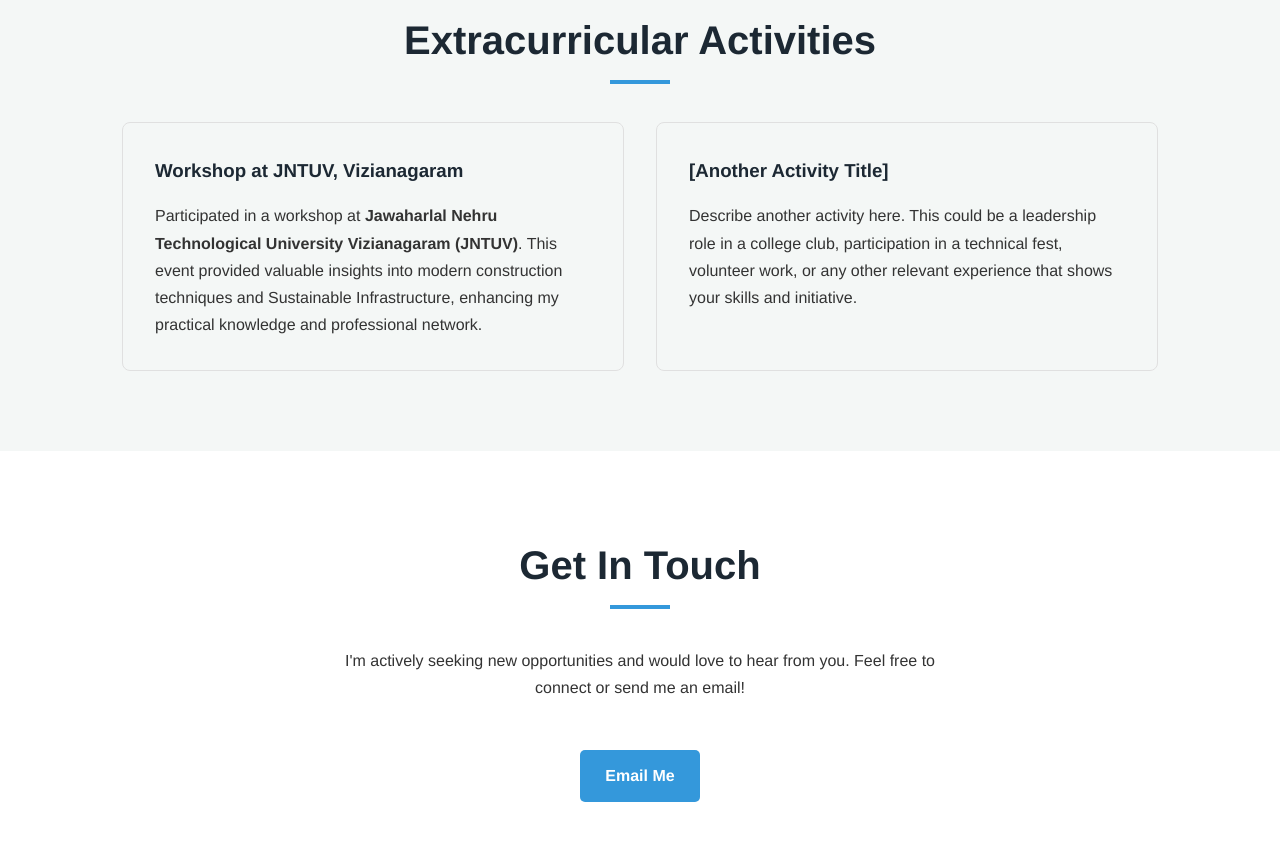
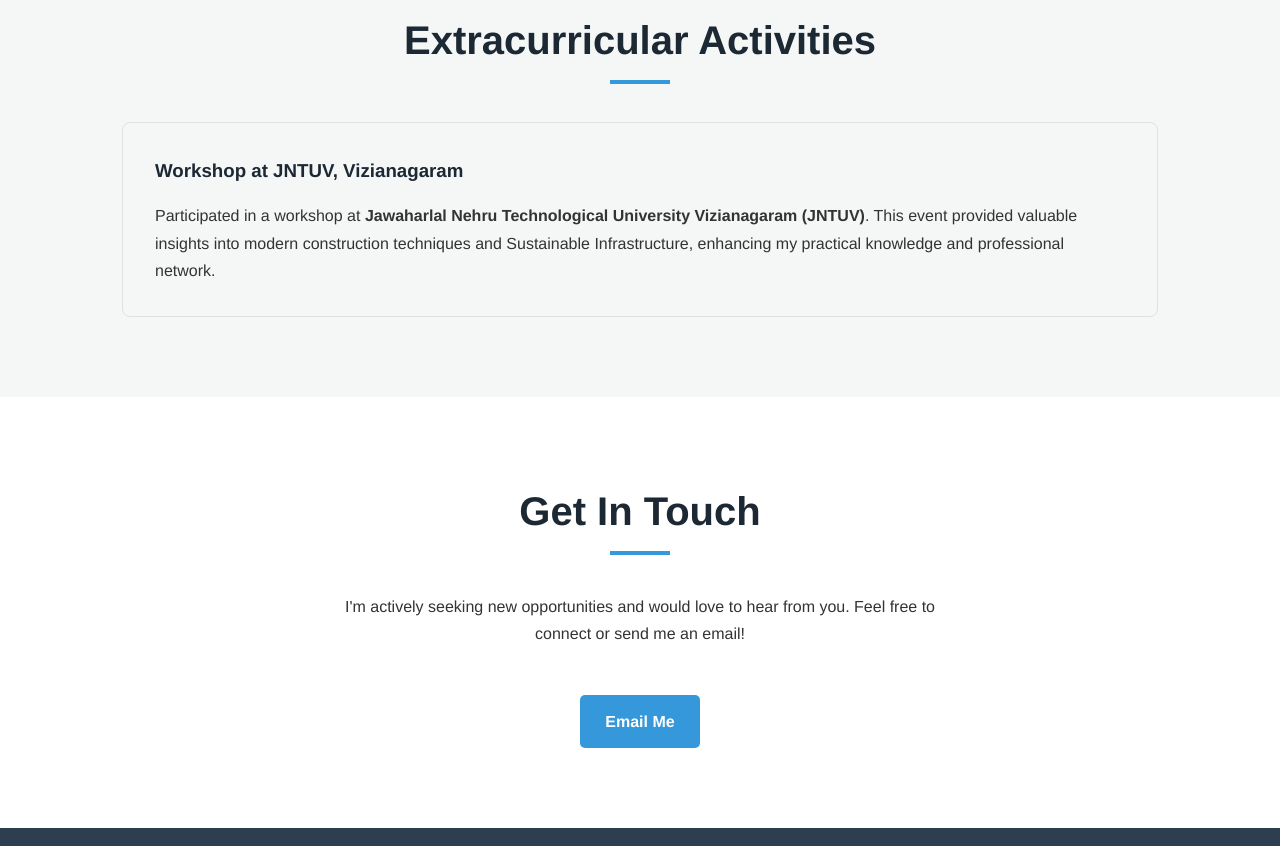
Before and after one commit to Sirisha99389/Portfolio, a plain HTML site: page index.html in a window 1280 px wide. Shown: the part 2160-3006 px from the top of the page. Drawn offline with Linux system fonts and the light colour scheme.

Commit message:
Update index.html

```diff
--- a/index.html
+++ b/index.html
@@ -99,13 +99,6 @@
                            Participated in a workshop at <strong>Jawaharlal Nehru Technological University Vizianagaram (JNTUV)</strong>. This event provided valuable insights into modern construction techniques and Sustainable Infrastructure, enhancing my practical knowledge and professional network.
                         </p>
                     </div>
-                    <!-- Activity 2: Placeholder for another activity -->
-                    <div class="project-card">
-                        <h3>[Another Activity Title]</h3>
-                        <p>
-                            Describe another activity here. This could be a leadership role in a college club, participation in a technical fest, volunteer work, or any other relevant experience that shows your skills and initiative.
-                        </p>
-                    </div>
                 </div>
             </div>
         </section>
```
